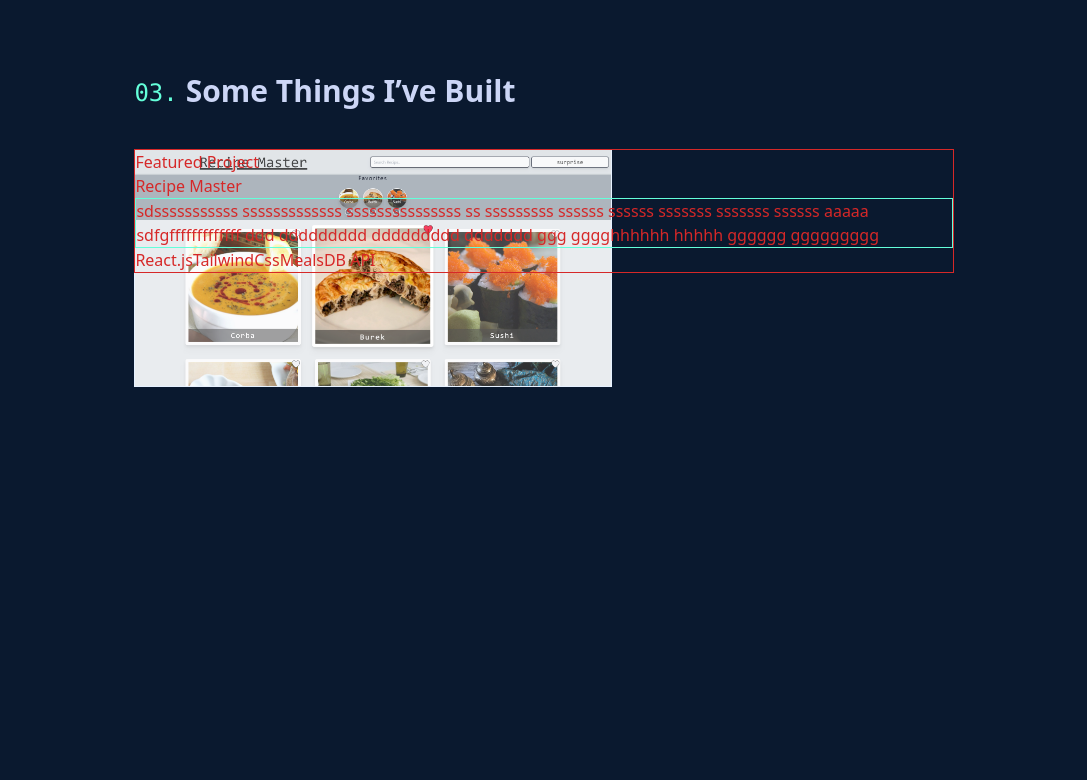
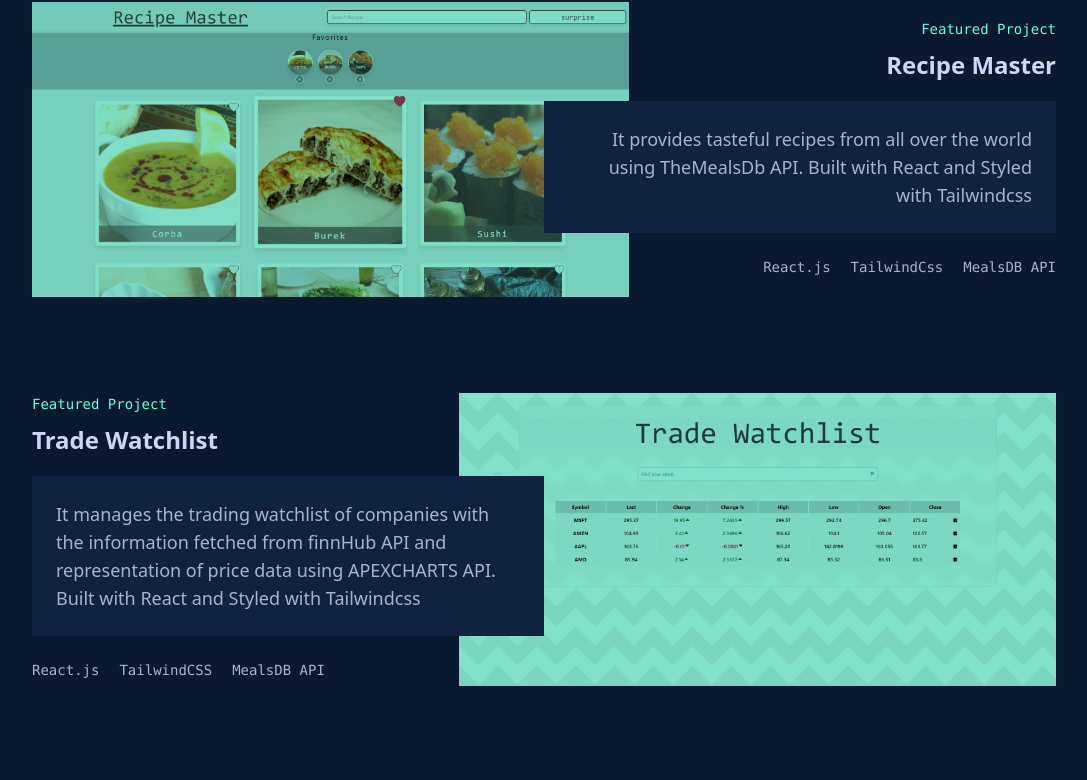
Before and after one commit to ashwinangadi/My-Portfolio, a React (Vite) app: page / in a window 1280 px wide. Shown: the part 2570-3350 px from the top of the page, without its empty margins (96-1183 px from the left). Before the commit the page ends 3200 px from the top, so only its background shows below. Built offline with nearby package versions, Linux system fonts and the light colour scheme.

Commit message:
Update Project.jsx

```diff
--- a/src/Component/Project.jsx
+++ b/src/Component/Project.jsx
@@ -3,61 +3,80 @@ export const Project = () => {
 
     return (
       <>
-        <section className="container mx-auto px-[10%] h-screen grid justify-items-start content-center w-full">
+        <section className="container mx-auto h-full grid justify-items-start content-center w-full py-24">
 
                 <div className="text-base font-sans mb-10 flex items-end">
                     <h1 className="text-green text-2xl font-mono">03.</h1>
-                    <h2 className="mx-2 text-3xl text-lightest-slate font-bold">Some Things I’ve Built</h2>
+                    <h2 className="mx-2 text-3xl text-lightest-slate font-semibold">Some Things I’ve Built</h2>
                 </div>
                 {/* Projects area */}
-                <ul className="">
+                <ul className="flex flex-col">
                     {/* Recipe Project */}
-                    {/* <li className="relative grid grid-cols-12 w-full">
-                        <div className=" col-span-7 h-full  ">
-                            <img src="src\Images\recipe.png" alt="Recipe project window" className="w-[100%]" />
+                    <li className="relative grid grid-cols-12 relative w-full h-full mb-24 text-end">
+                        <div className="col-start-1 col-span-7 bg-[#82e1ca] ">
+                            <img src="src\Images\recipe.png" alt="Recipe project window" className="mix-blend-multiply hover:mix-blend-normal" />
                         </div>
-                        <div className="absolute grid justify-items-end content-center h-full">
-                            <div className=" text-red col-span-7 grid justify-items-end z-10 w-[50%]">
-                                <p>Featured Project</p>
-                                <h2>Recipe Master</h2>
-                                <div className="h-full w-full border-2 border-red ">
-                                    sdsssssssssss sssssssssssss sssssssssssssss ss sssssssss ssssss ssssss sssssss sssssss ssssss
-                                    aaaaa sdfgfffffffffffff  ddd ddddddddd ddddddddd ddddddd   ggg
-                                    ggggghhhhhh hhhhh
-                                    gggggg
-                                    ggggggggg
+                        <div className="absolute text-red col-start-7 col-span-6 grid place-self-center">
+                                <p className="my-2.5 font-mono text-green text-sm">Featured Project</p>
+                                <h2 className="text-lightest-slate font-sans mb-5 text-2xl font-semibold">Recipe Master</h2>
+                                <div className="bg-light-navy p-6 text-lg text-light-slate">
+                                It provides tasteful recipes from all over the world using TheMealsDb API. Built with React and Styled with Tailwindcss
                                 </div>
-                                <ul className="flex">
-                                    <li>React.js</li>
-                                    <li>TailwindCss</li>
-                                    <li>MealsDB API</li>
+                                <ul className="flex justify-end  mb-2.5 mt-6 font-mono text-sm text-light-slate">
+                                    <li className="mr-5 mb-1">React.js</li>
+                                    <li className="mr-5 mb-1">TailwindCss</li>
+                                    <li className="">MealsDB API</li>
                                 </ul>
+                                <div className="flex justify-end text-lightest-slate">
+                                    <a  href="https://github.com/ashwinangadi/React-Recipe-Master" aria-label="GitHub Link" rel="noopener noreferrer" target="_blank"><svg className="h-5 w-5 hover:text-green" xmlns="http://www.w3.org/2000/svg" role="img" viewBox="0 0 24 24" fill="none" stroke="currentColor" stroke-width="2" stroke-linecap="round" stroke-linejoin="round" class="feather feather-github"><title>GitHub</title><path d="M9 19c-5 1.5-5-2.5-7-3m14 6v-3.87a3.37 3.37 0 0 0-.94-2.61c3.14-.35 6.44-1.54 6.44-7A5.44 5.44 0 0 0 20 4.77 5.07 5.07 0 0 0 19.91 1S18.73.65 16 2.48a13.38 13.38 0 0 0-7 0C6.27.65 5.09 1 5.09 1A5.07 5.07 0 0 0 5 4.77a5.44 5.44 0 0 0-1.5 3.78c0 5.42 3.3 6.61 6.44 7A3.37 3.37 0 0 0 9 18.13V22"></path></svg></a>
+                                    <a href="https://react-recipe-master.web.app/" aria-label="External Link" class="external" rel="noopener noreferrer" target="_blank"><svg className="h-5 w-5 ms-5 hover:text-green" xmlns="http://www.w3.org/2000/svg" role="img" viewBox="0 0 24 24" fill="none" stroke="currentColor" stroke-width="2" stroke-linecap="round" stroke-linejoin="round" class="feather feather-external-link"><title>External Link</title><path d="M18 13v6a2 2 0 0 1-2 2H5a2 2 0 0 1-2-2V8a2 2 0 0 1 2-2h6"></path><polyline points="15 3 21 3 21 9"></polyline><line x1="10" y1="14" x2="21" y2="3"></line></svg></a>
+                                </div>
+                        </div>
+                    </li>
+                    {/* Trade Watchlist Project */}
+                    <li className="relative grid grid-cols-12 relative w-full h-full mb-24">
+                        <div className="col-start-6 col-span-7 bg-[#82e1ca]">
+                            <img src="src\Images\trade.PNG" alt="Recipe project window" className="mix-blend-multiply hover:mix-blend-normal" />
+                        </div>
 
+                        <div className="absolute text-red col-start-1 col-span-6 grid place-self-center ">
+                            <p className="my-2.5 font-mono text-green text-sm">Featured Project</p>
+                            <h2 className="text-lightest-slate font-sans mb-5 text-2xl font-semibold">Trade Watchlist</h2>
+                            <div className="bg-light-navy p-6 text-lg text-light-slate">
+                            It manages the trading watchlist of companies with the information fetched from finnHub API and representation of price data using APEXCHARTS API. Built with React and Styled with Tailwindcss
+                            </div>
+                            <ul className="flex mb-2.5 mt-6 font-mono text-sm text-light-slate">
+                                <li className="mr-5 mb-1">React.js</li>
+                                <li className="mr-5 mb-1">TailwindCSS</li>
+                                <li className="mr-5 mb-1">MealsDB API</li>
+                            </ul>
+                            <div className="flex text-lightest-slate">
+                                <a  href="https://github.com/ashwinangadi/React-Trade-Watchlist" aria-label="GitHub Link" rel="noopener noreferrer" target="_blank"><svg className="h-5 w-5 me-5 hover:text-green" xmlns="http://www.w3.org/2000/svg" role="img" viewBox="0 0 24 24" fill="none" stroke="currentColor" stroke-width="2" stroke-linecap="round" stroke-linejoin="round" class="feather feather-github"><title>GitHub</title><path d="M9 19c-5 1.5-5-2.5-7-3m14 6v-3.87a3.37 3.37 0 0 0-.94-2.61c3.14-.35 6.44-1.54 6.44-7A5.44 5.44 0 0 0 20 4.77 5.07 5.07 0 0 0 19.91 1S18.73.65 16 2.48a13.38 13.38 0 0 0-7 0C6.27.65 5.09 1 5.09 1A5.07 5.07 0 0 0 5 4.77a5.44 5.44 0 0 0-1.5 3.78c0 5.42 3.3 6.61 6.44 7A3.37 3.37 0 0 0 9 18.13V22"></path></svg></a>
+                                <a href="https://trade-watchlist.web.app/" aria-label="External Link" class="external" rel="noopener noreferrer" target="_blank"><svg className="h-5 w-5 hover:text-green" xmlns="http://www.w3.org/2000/svg" role="img" viewBox="0 0 24 24" fill="none" stroke="currentColor" stroke-width="2" stroke-linecap="round" stroke-linejoin="round" class="feather feather-external-link"><title>External Link</title><path d="M18 13v6a2 2 0 0 1-2 2H5a2 2 0 0 1-2-2V8a2 2 0 0 1 2-2h6"></path><polyline points="15 3 21 3 21 9"></polyline><line x1="10" y1="14" x2="21" y2="3"></line></svg></a>
                             </div>
                         </div>
 
-                    </li> */}
-                    {/* Recipe Project */}
-                    <li className="relative grid grid-cols-12 content-center">
-                        <div className="col-span-7 border border-white">
-                            <img src="src\Images\recipe.png" alt="Recipe project window" className="w-[100%]" />
+                    </li>
+                    {/* Team allocation Project */}
+                    <li className="relative grid grid-cols-12 relative w-full h-full">
+                        <div className="col-start-1 col-span-7 bg-[#82e1ca]">
+                            <img src="src\Images\team.PNG" alt="Recipe project window" className="mix-blend-multiply hover:mix-blend-normal" />
                         </div>
-
-                        <div className="grid absolute col-span-7 text-red border red">
-                            <p>Featured Project</p>
-                            <h2>Recipe Master</h2>
-                            <div className="border border-green ">
-                                sdsssssssssss sssssssssssss sssssssssssssss ss sssssssss ssssss ssssss sssssss sssssss ssssss
-                                aaaaa sdfgfffffffffffff  ddd ddddddddd ddddddddd ddddddd   ggg
-                                gggghhhhhh hhhhh
-                                gggggg
-                                ggggggggg
-                            </div>
-                            <ul className="flex">
-                                <li>React.js</li>
-                                <li>TailwindCss</li>
-                                <li>MealsDB API</li>
-                            </ul>
+                        <div className="absolute text-red col-start-7 col-span-6 grid place-self-center content-end text-end">
+                                <p className="my-2.5 font-mono text-green text-sm">Featured Project</p>
+                                <h2 className="text-lightest-slate font-sans mb-5 text-2xl font-semibold">Team Member Allocator</h2>
+                                <div className="bg-light-navy p-6 text-lg text-light-slate">
+                                To allocate employees to the teams or remove them from the team and then route to the page where it shows the members in the teams. Built with React and Styled with Bootstrap
+                                </div>
+                                <ul className="flex justify-end  mb-2.5 mt-6 font-mono text-sm text-light-slate">
+                                    <li className="mr-5 mb-1">React.js</li>
+                                    <li className="mr-5 mb-1">TailwindCss</li>
+                                    <li className="">MealsDB API</li>
+                                </ul>
+                                <div className="flex justify-end text-lightest-slate">
+                                    <a  href="https://github.com/ashwinangadi/React-TeamMemberAllocation" aria-label="GitHub Link" rel="noopener noreferrer" target="_blank"><svg className="h-5 w-5 hover:text-green" xmlns="http://www.w3.org/2000/svg" role="img" viewBox="0 0 24 24" fill="none" stroke="currentColor" stroke-width="2" stroke-linecap="round" stroke-linejoin="round" class="feather feather-github"><title>GitHub</title><path d="M9 19c-5 1.5-5-2.5-7-3m14 6v-3.87a3.37 3.37 0 0 0-.94-2.61c3.14-.35 6.44-1.54 6.44-7A5.44 5.44 0 0 0 20 4.77 5.07 5.07 0 0 0 19.91 1S18.73.65 16 2.48a13.38 13.38 0 0 0-7 0C6.27.65 5.09 1 5.09 1A5.07 5.07 0 0 0 5 4.77a5.44 5.44 0 0 0-1.5 3.78c0 5.42 3.3 6.61 6.44 7A3.37 3.37 0 0 0 9 18.13V22"></path></svg></a>
+                                    <a href="https://team-member-allocation.web.app/" aria-label="External Link" class="external" rel="noopener noreferrer" target="_blank"><svg className="h-5 w-5 ms-5  hover:text-green" xmlns="http://www.w3.org/2000/svg" role="img" viewBox="0 0 24 24" fill="none" stroke="currentColor" stroke-width="2" stroke-linecap="round" stroke-linejoin="round" class="feather feather-external-link"><title>External Link</title><path d="M18 13v6a2 2 0 0 1-2 2H5a2 2 0 0 1-2-2V8a2 2 0 0 1 2-2h6"></path><polyline points="15 3 21 3 21 9"></polyline><line x1="10" y1="14" x2="21" y2="3"></line></svg></a>
+                                </div>
                         </div>
                     </li>
                 </ul>
```
